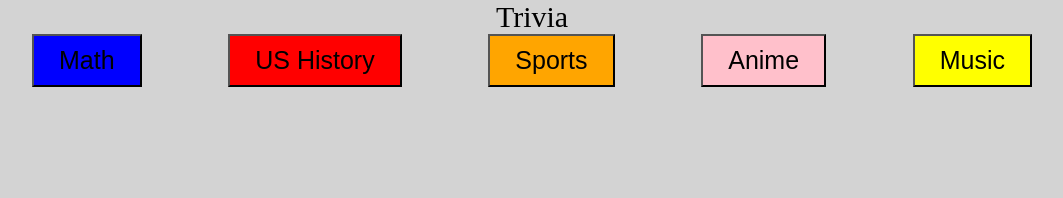
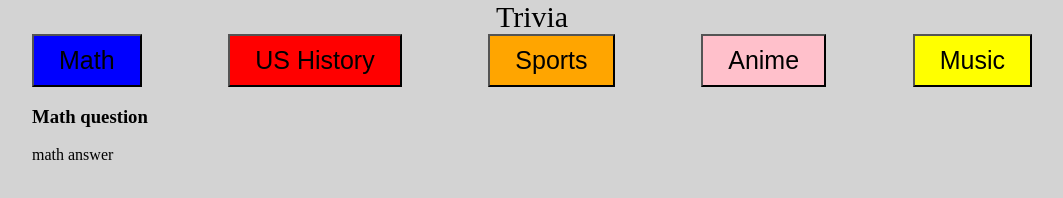
Before and after one commit to drodriguez28/trivia-game, a plain HTML site: page index.html in a window 1280 px wide. Shown: the whole page, without its empty margins (108-1171 px from the left). Drawn offline with Linux system fonts and the light colour scheme.

Commit message:
inital checking

```diff
--- a/index.html
+++ b/index.html
@@ -28,6 +28,15 @@
         <button class="buttonMusic" >Music</button>
     </div>
 
+    <div class = "math-wrapper" >
+            <div class = "math-question">
+              <h3> Math question </h3>
+            </div>
+            <div class = "math-answer" >
+              math answer
+            </div>
+          </div>
+
 
 
 
```
